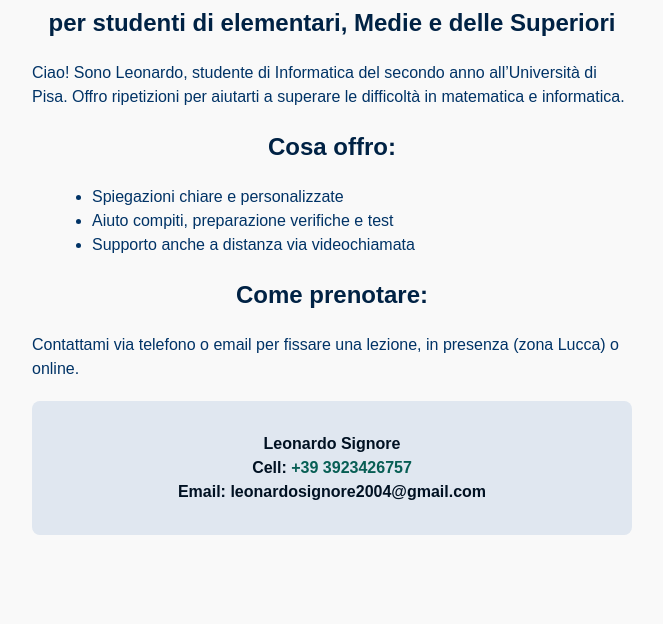
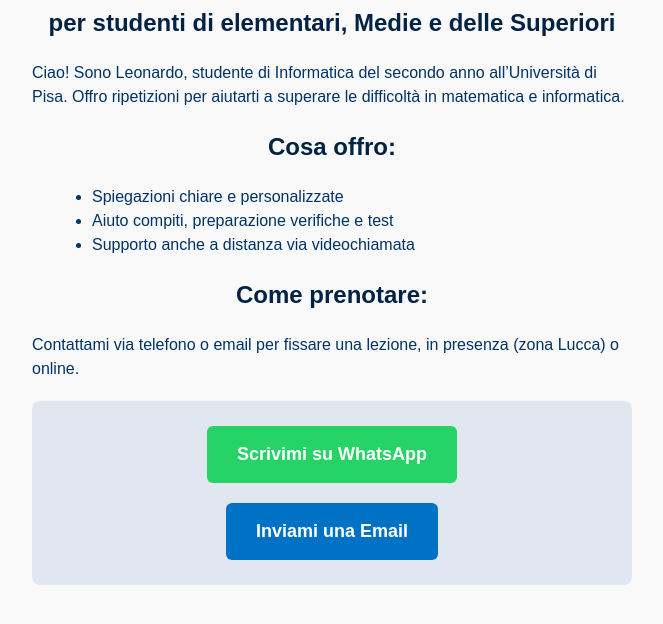
Before and after one commit to Leonardosignore/ripetizioni, a plain HTML site: page index.html in a window 1280 px wide. Shown: the part 94-718 px from the top of the page, without its empty margins (308-971 px from the left). Drawn offline with Linux system fonts and the light colour scheme.

Commit message:
add root and mv index in

```diff
--- a/index.html
+++ b/index.html
@@ -53,9 +53,13 @@
     <p>Contattami via telefono o email per fissare una lezione, in presenza (zona Lucca) o online.</p>
 
     <div class="contact">
-        <p>Leonardo Signore<br />
-        Cell: <a href="https://wa.me/393923426757" target="_blank" style="color: #075e54; text-decoration: none;">+39 3923426757</a><br />
-        Email: leonardosignore2004@gmail.com</p>
+        <a href="https://wa.me/393923426757" target="_blank" style="display: inline-block; background-color: #25d366; color: #fff; padding: 15px 30px; margin: 10px 0; border-radius: 6px; font-size: 18px; text-decoration: none; font-weight: bold;">
+            Scrivimi su WhatsApp
+        </a>
+        <br />
+        <a href="mailto:leonardosignore2004@gmail.com" style="display: inline-block; background-color: #0072c6; color: #fff; padding: 15px 30px; margin: 10px 0; border-radius: 6px; font-size: 18px; text-decoration: none; font-weight: bold;">
+            Inviami una Email
+        </a>
     </div>
 </body>
 </html>
```
Also changed, not shown: 1 other file.
